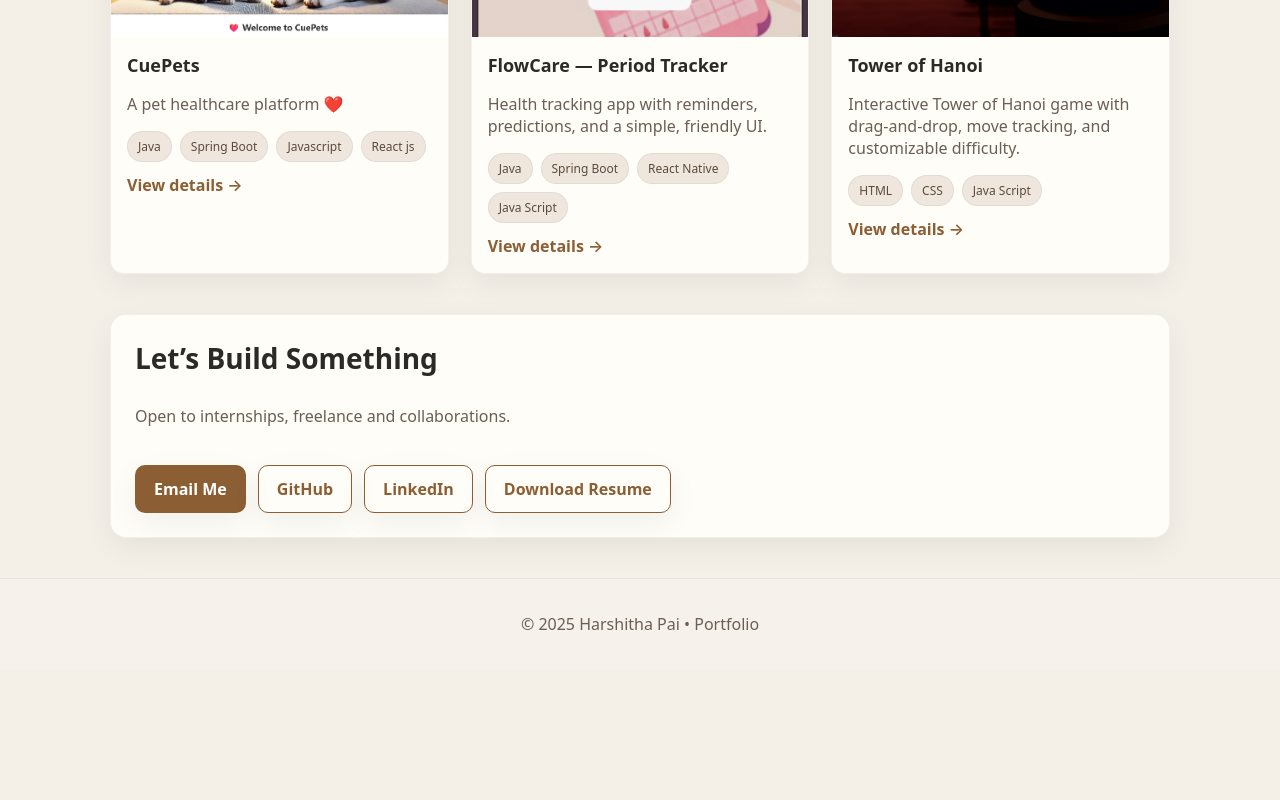
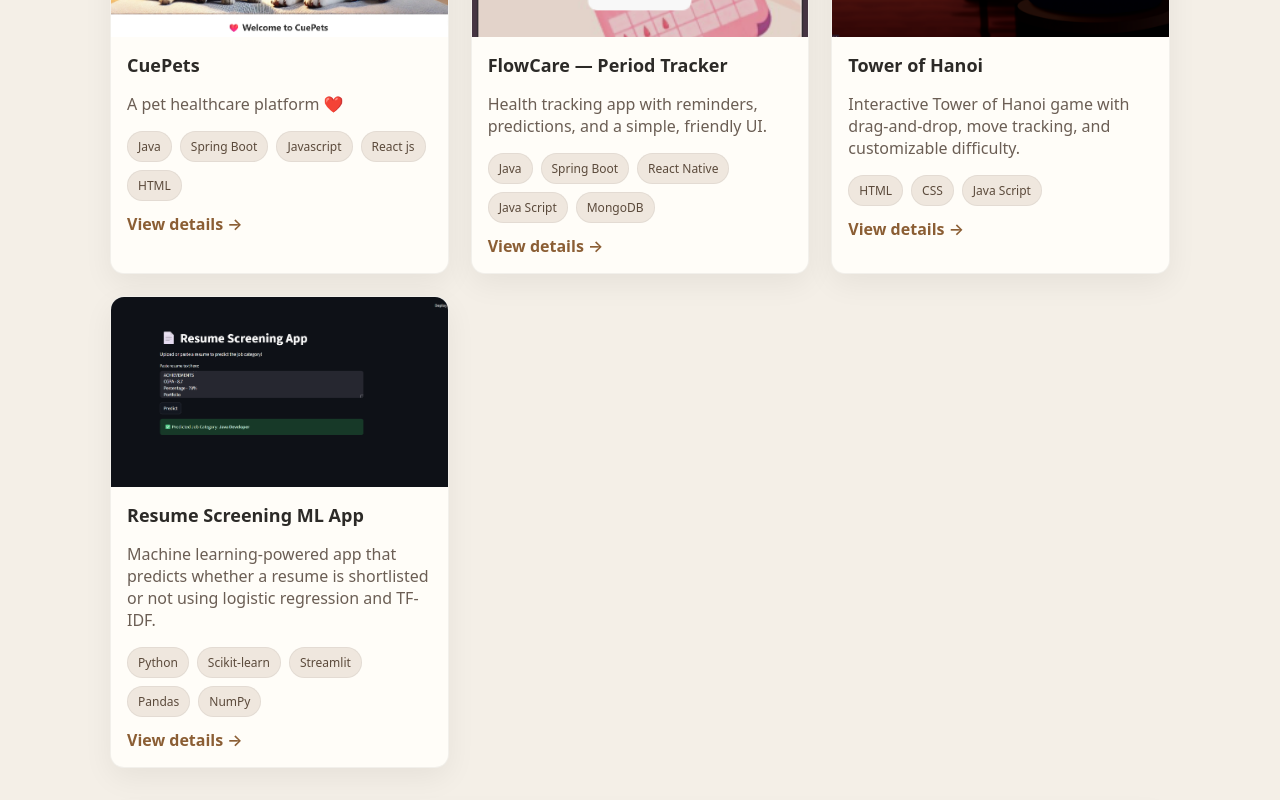
Before and after one commit to Harshitha-Pai/Harshitha_Portfolio, a React (Vite) app: page / in a window 1280 px wide. Shown: the part 760-1560 px from the top of the page. Before the commit the page ends 1429 px from the top, so only its background shows below. Built offline with nearby package versions, Linux system fonts and the light colour scheme.

Commit message:
Updated portfolio

```diff
--- a/src/components/ProjectCard.jsx
+++ b/src/components/ProjectCard.jsx
@@ -15,7 +15,7 @@ export default function ProjectCard({ project }) {
         <h3>{project.title}</h3>
         <p className="muted">{project.brief}</p>
         <div className="tags">
-          {project.tech.slice(0, 4).map(t => (
+          {project.tech.slice(0, 5).map(t => (
             <span key={t} className="tag">{t}</span>
           ))}
         </div>
--- a/src/data/projects.jsx
+++ b/src/data/projects.jsx
@@ -16,6 +16,8 @@ import TOH1 from "../assets/TOH1.png";
 import TOH2 from "../assets/TOH2.png";
 import TOH3 from "../assets/TOH3.png";
 import TOH4 from "../assets/TOH4.png";
+import ML1 from "../assets/ML1.png";
+import ML2 from "../assets/ML2.png";
 
 
 const img = (seed) => `https://picsum.photos/seed/${seed}/960/540`;
@@ -156,4 +158,47 @@ export const projects = [
       live: "",
     },
   },
+  {
+  slug: "resume-predict",
+  title: "Resume Screening ML App",
+  brief: "Machine learning-powered app that predicts whether a resume is shortlisted or not using logistic regression and TF-IDF.",
+  description: (
+    <>
+      <p>
+        <strong>Resume Screening ML App</strong> is a machine learning-powered
+        web application that predicts whether a candidate’s resume will be
+        shortlisted or not, based on resume text analysis.
+      </p>
+
+      <p>
+        Built using <strong>Python, Scikit-learn, and Streamlit</strong>, the app
+        leverages a Logistic Regression model trained on resume datasets, with
+        TF-IDF vectorization for text feature extraction. The trained model is
+        integrated into an interactive Streamlit interface for real-time predictions.
+      </p>
+
+      <p><strong>Key Features:</strong></p>
+      <ul>
+        <li><strong>ML Model:</strong> Logistic Regression trained with TF-IDF for text classification.</li>
+        <li><strong>Interactive UI:</strong> Simple Streamlit-based interface for uploading and testing resumes.</li>
+        <li><strong>Real-time prediction:</strong> Instantly classifies resumes as Shortlisted or Not Shortlisted.</li>
+        <li><strong>Reusable model:</strong> Trained model stored using Joblib for easy deployment.</li>
+        <li><strong>Lightweight app:</strong> Can run locally or be deployed to cloud platforms.</li>
+      </ul>
+
+      <p>
+        The project demonstrates practical skills in <strong>Machine Learning</strong>,
+        <strong> Natural Language Processing (NLP)</strong>, and building
+        <strong> interactive ML applications</strong>.
+      </p>
+    </>
+  ),
+  tech: ["Python", "Scikit-learn", "Streamlit", "Pandas", "NumPy", "Joblib"],
+    images: [ML1, ML2],
+  links: {
+    github: "https://github.com/Harshitha-Pai/Job-prediction-using-resume",
+    live: "",
+  },
+}
+
 ];
```
Also changed, not shown: src/assets/ML1.png (added), src/assets/ML2.png (added).
